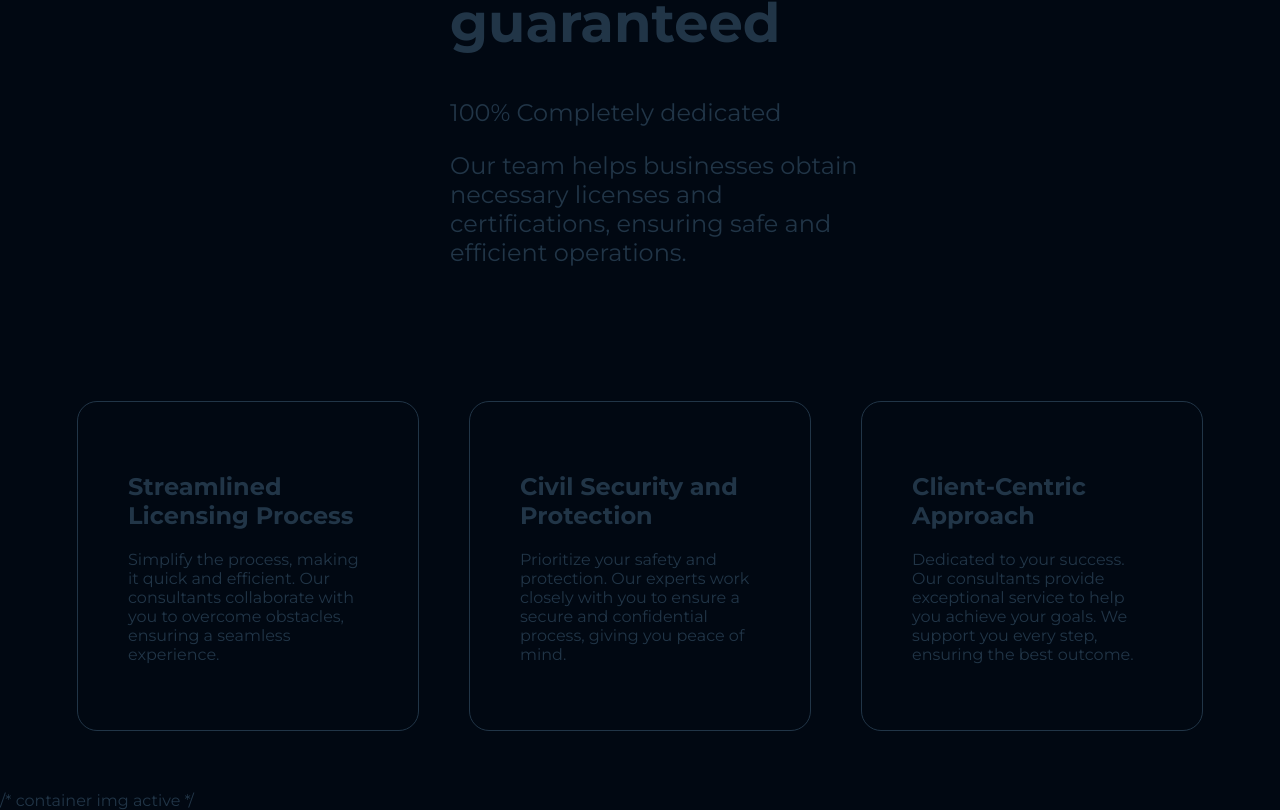
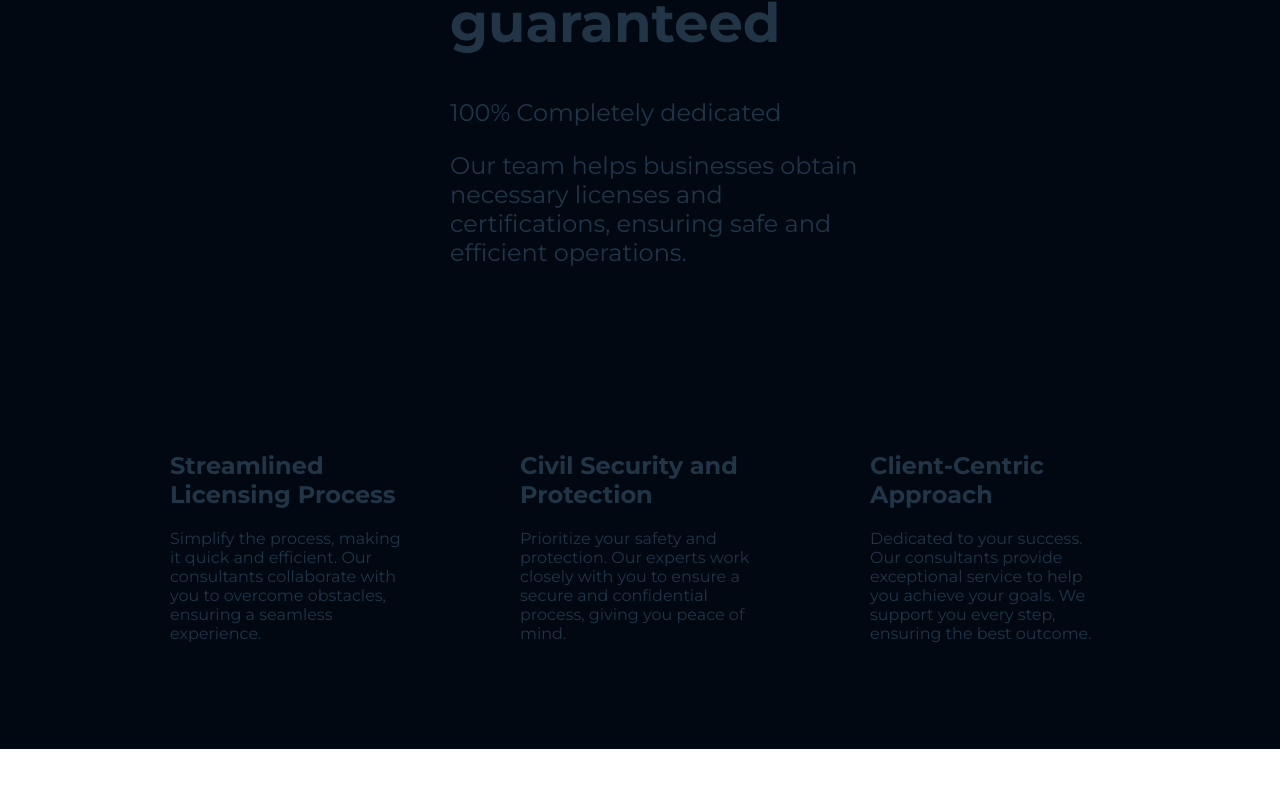
Before and after one commit to DontStopPrograming/Client_General_Solutions, a React (Vite) app: page /about in a window 1280 px wide. Shown: the part 895-1705 px from the top of the page. After the commit the page ends 1644 px from the top, so only its background shows below. Built offline with nearby package versions, Linux system fonts and the light colour scheme; what react-swipeable-views-utils would draw is missing.

Commit message:
Fix: Starting animations in all components v9 - About component, removed border CSS in cards

```diff
--- a/src/components/About/About.css
+++ b/src/components/About/About.css
@@ -8,8 +8,8 @@
 }
 
 .active_image_container img {
-    max-width: 350px;
-    max-height: 350px;
+    max-width: 250px;
+    max-height: 250px;
     object-fit: cover;
 }
 
@@ -89,9 +89,10 @@
 
 .card_about {
     width: 20%;
-    border-radius: 20px;
-    border: 1px solid var(--super-marine);
-    padding: 50px;
+
+    text-align: left;
+
+    padding: 30px;
     margin-bottom: 20px;
 
     overflow-wrap: break-word;
@@ -100,14 +101,21 @@
 }
 
 .card_about.active {
-    border-color: var(--orange);
+
+    padding: 30px;
     z-index: 1;
+
+    text-align: left;
+
+    overflow-wrap: break-word;
+    overflow: hidden;
+    transition: border 1 ease;
 }
 
 .card_about.inactive {
     border: none;
     border-radius: 0;
-    transform: scale(1);
+    transform: scale(0);
 }
 
 /* SECTION TWO ABOUT                                                                  ⬆ CLOSE*/
--- a/src/components/About/About.jsx
+++ b/src/components/About/About.jsx
@@ -196,7 +196,6 @@ export const About = () => {
 					))}
 				</section>
 
-				/* container img active */
 				{activeImage && (
 					<div className='active_image_container'>
 						<img src={activeImage} alt="Active Card" />
```
